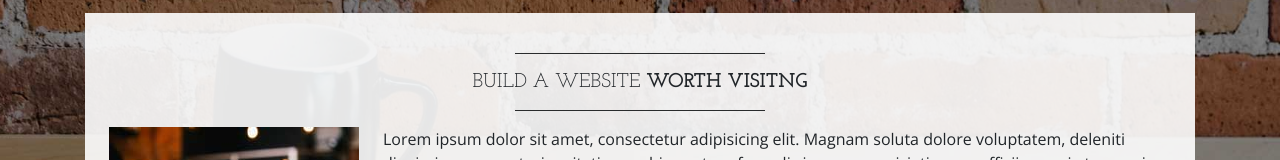
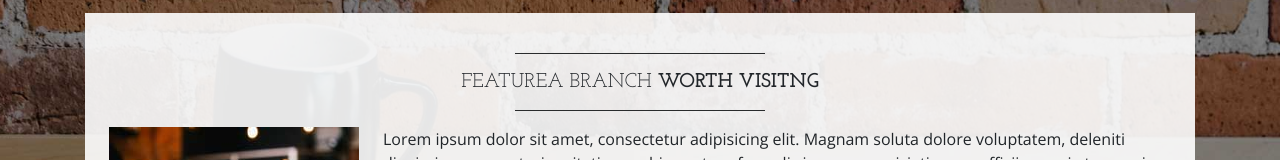
Before and after one commit to JasonDuquain/Git-It-Together-Jun, a website: page index.html in a window 1280 px wide. Shown: the part 543-703 px from the top of the page. Drawn offline with nearby package versions, Linux system fonts and the light colour scheme.

Commit message:
initial commit on featureA

```diff
--- a/index.html
+++ b/index.html
@@ -70,7 +70,7 @@
 
      <div class="bg-faded p-4 my-4">
         <hr class="divider">
-        <h2 class="text-center text-lg text-uppercase my-0">Build a website
+        <h2 class="text-center text-lg text-uppercase my-0">featureA branch
           <strong>worth visitng</strong>
         </h2>
         <hr class="divider">
```
